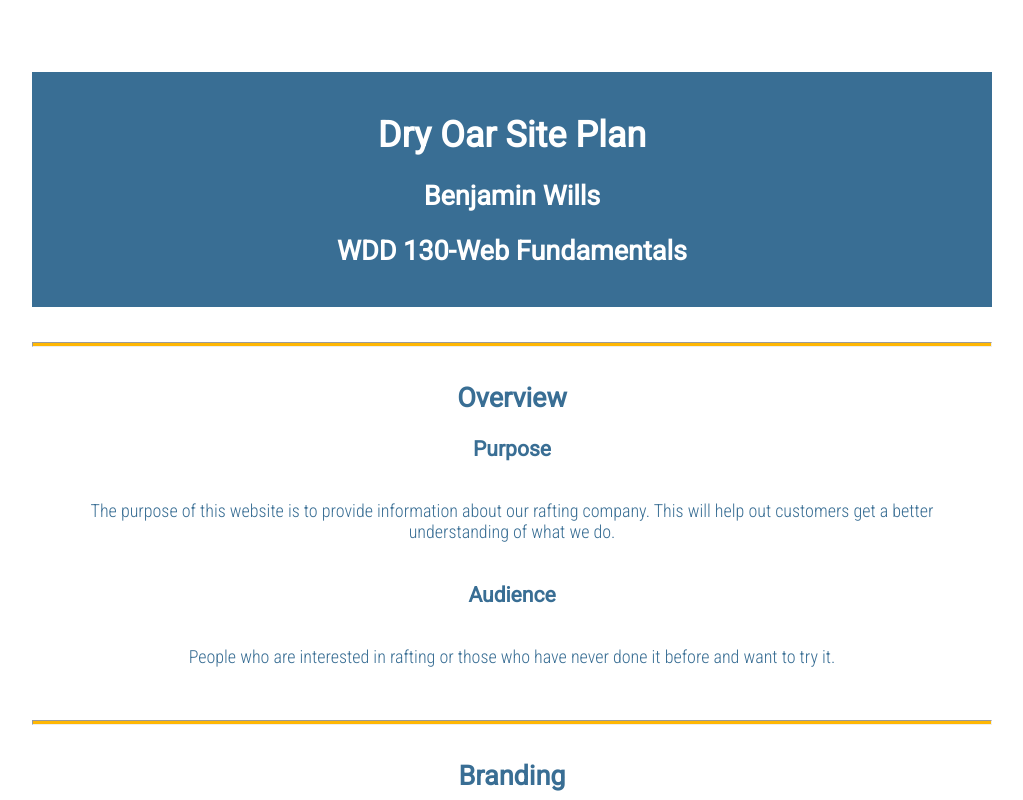
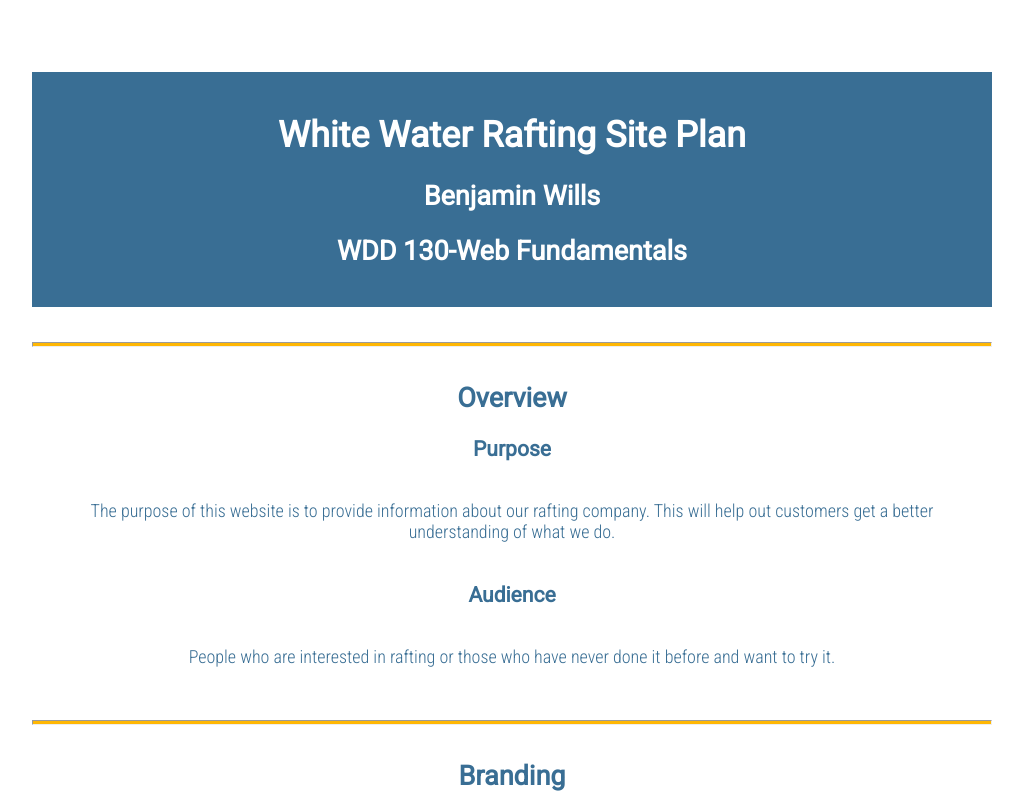
Before and after one commit to benjaminwills01/wdd130, a plain HTML site: page wwr/site-plan-rafting.html in a window 1280 px wide. Shown: the top 800 px of the page, without its empty margins (128-1151 px from the left). Drawn offline with Linux system fonts and the light colour scheme.

Commit message:
site plan added

```diff
--- a/wwr/site-plan-rafting.html
+++ b/wwr/site-plan-rafting.html
@@ -9,7 +9,7 @@
 
 <body>
   <header>
-    <h1>Dry Oar Site Plan</h1>
+    <h1>White Water Rafting Site Plan</h1>
     <h2>Benjamin Wills</h2>
     <h2>WDD 130-Web Fundamentals</h2>
     <!-- In the header above, add the name of your site, your name and class number. For example if you are in section 3 you would put WDD 130-03 -->
```
